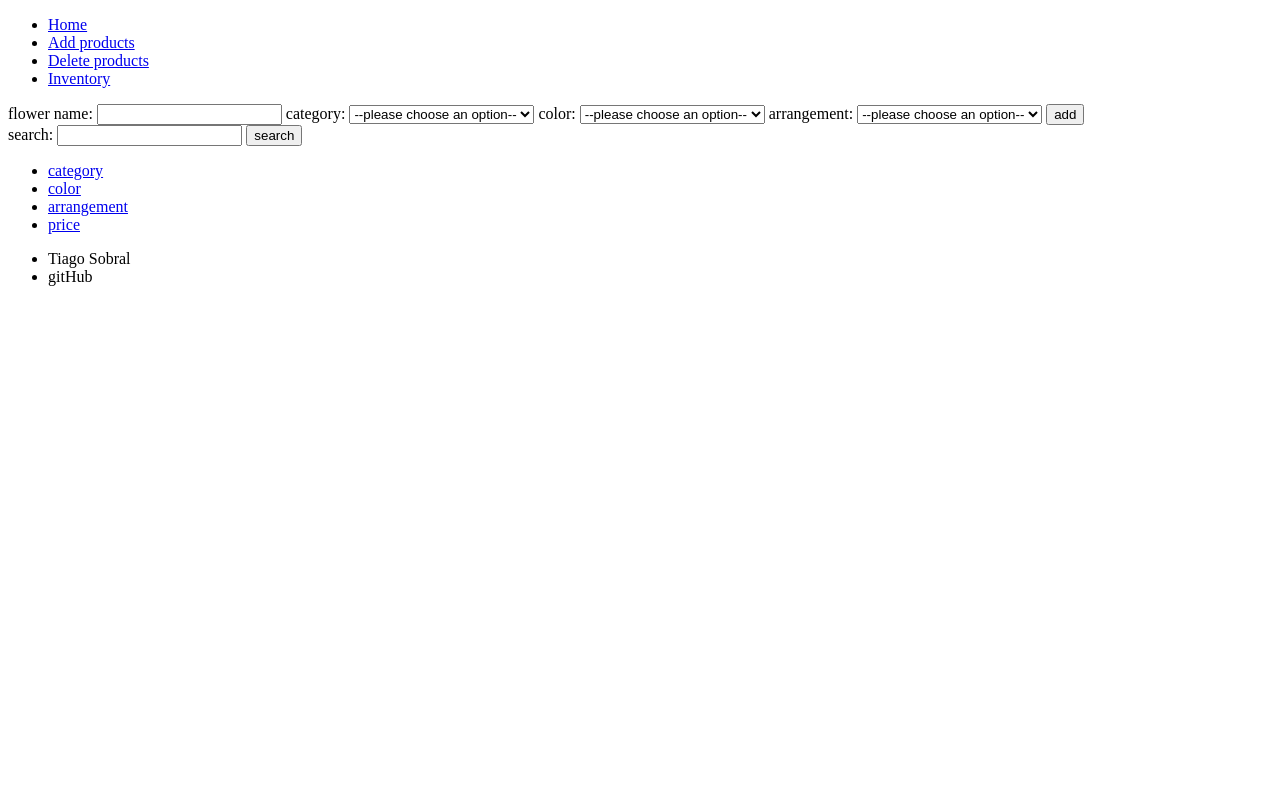
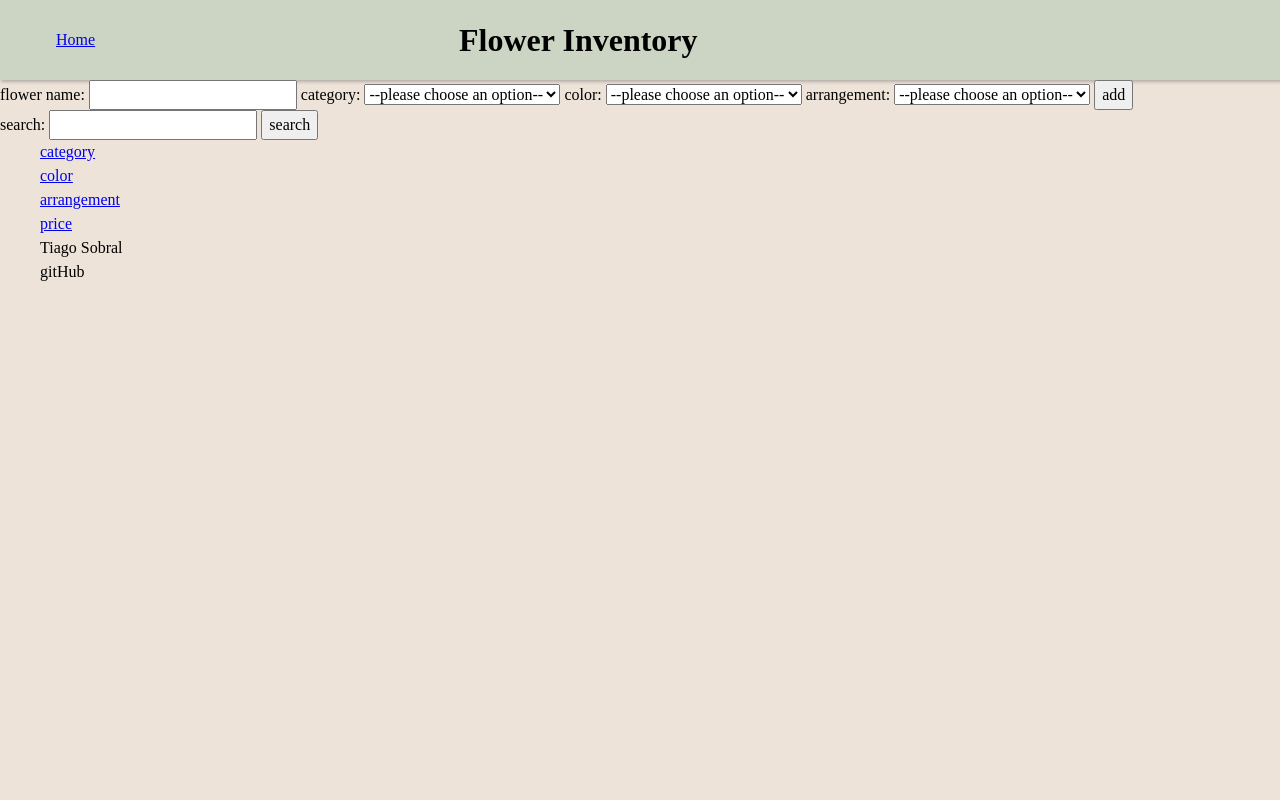
Before and after one commit to TiagoSobral/inventory-application-project, a Node server app: page / in a window 1280 px wide. Run offline with Node 20, Linux system fonts and the light colour scheme; data that the repository does not hold is empty.

Commit message:
(feat) add css functionality with express middlwr
-> add css reset
-> style navigationBar

```diff
--- a/app.js
+++ b/app.js
@@ -5,11 +5,13 @@ import { indexRouter } from './routers/indexRouter.js';
 const app = express();
 const PORT = 3000;
 const __dirname = import.meta.dirname;
+const assetsPath = path.join(__dirname, 'styles');
 
 app.use(express.urlencoded({ extended: true }));
 app.use('/', indexRouter);
 app.set('views', path.join(__dirname, 'views'));
 app.set('view engine', 'ejs');
+app.use(express.static(assetsPath));
 
 app.listen(PORT, (error) => {
 	if (error) {
--- a/routers/indexRouter.js
+++ b/routers/indexRouter.js
@@ -12,7 +12,7 @@ import {
 const indexRouter = Router();
 
 indexRouter.get('/', (req, res) => {
-	if (req.query) {
+	if (req.query.order) {
 		orderFlowersGet(req, res);
 	} else {
 		getInventory(req, res);
--- /dev/null
+++ b/styles/index.css
@@ -0,0 +1,26 @@
+body {
+	background-color: #ede3d9;
+	display: flex;
+	flex-direction: column;
+}
+
+.navBar {
+	background-color: #ccd5c4;
+	padding: 1rem;
+	box-shadow: 0.1rem 0.1rem 0.2rem 0.02rem rgba(0, 0, 0, 0.24);
+}
+
+.navList {
+	width: 100%;
+	display: flex;
+}
+
+.navList li:first-child {
+	align-self: center;
+}
+
+.navList li:last-child {
+	flex-basis: 80%;
+	justify-content: center;
+	text-align: center;
+}
--- /dev/null
+++ b/styles/reset.css
@@ -0,0 +1,87 @@
+/* 1. Use a more-intuitive box-sizing model */
+*,
+*::before,
+*::after {
+	box-sizing: border-box;
+}
+
+/* 2. Remove default margin */
+*:not(dialog) {
+	margin: 0;
+}
+
+/* 3. Enable keyword animations */
+@media (prefers-reduced-motion: no-preference) {
+	html {
+		interpolate-size: allow-keywords;
+	}
+}
+
+body {
+	/* 4. Increase line-height */
+	line-height: 1.5;
+	/* 5. Improve text rendering */
+	-webkit-font-smoothing: antialiased;
+}
+
+/* 6. Improve media defaults */
+img,
+picture,
+video,
+canvas,
+svg {
+	display: block;
+	max-width: 100%;
+}
+
+/* 7. Inherit fonts for form controls */
+input,
+button,
+textarea,
+select {
+	font: inherit;
+}
+
+/* 8. Avoid text overflows */
+p,
+h1,
+h2,
+h3,
+h4,
+h5,
+h6 {
+	overflow-wrap: break-word;
+}
+
+/* 9. Improve line wrapping */
+p {
+	text-wrap: pretty;
+}
+h1,
+h2,
+h3,
+h4,
+h5,
+h6 {
+	text-wrap: balance;
+}
+
+/*
+  10. Create a root stacking context
+*/
+#root,
+#__next {
+	isolation: isolate;
+}
+
+/*
+  list bullet removals
+*/
+li {
+	list-style-type: none;
+}
+
+html,
+body {
+	height: 100%;
+}
--- a/views/index.ejs
+++ b/views/index.ejs
@@ -3,6 +3,8 @@
 	<head>
 		<meta charset="UTF-8" />
 		<meta name="viewport" content="width=device-width, initial-scale=1.0" />
+		<link rel="stylesheet" href="index.css" />
+		<link rel="stylesheet" href="reset.css" />
 		<title>Inventory Application</title>
 	</head>
 	<body>
--- a/views/partials/navigationBar.ejs
+++ b/views/partials/navigationBar.ejs
@@ -1,8 +1,6 @@
-<header>
-	<ul>
+<header class="navBar">
+	<ul class="navList">
 		<li><a href="/">Home</a></li>
-		<li><a href="/add">Add products</a></li>
-		<li><a href="/delete">Delete products</a></li>
-		<li><a href="/products">Inventory</a></li>
+		<li><h1>Flower Inventory</h1></li>
 	</ul>
 </header>
```
